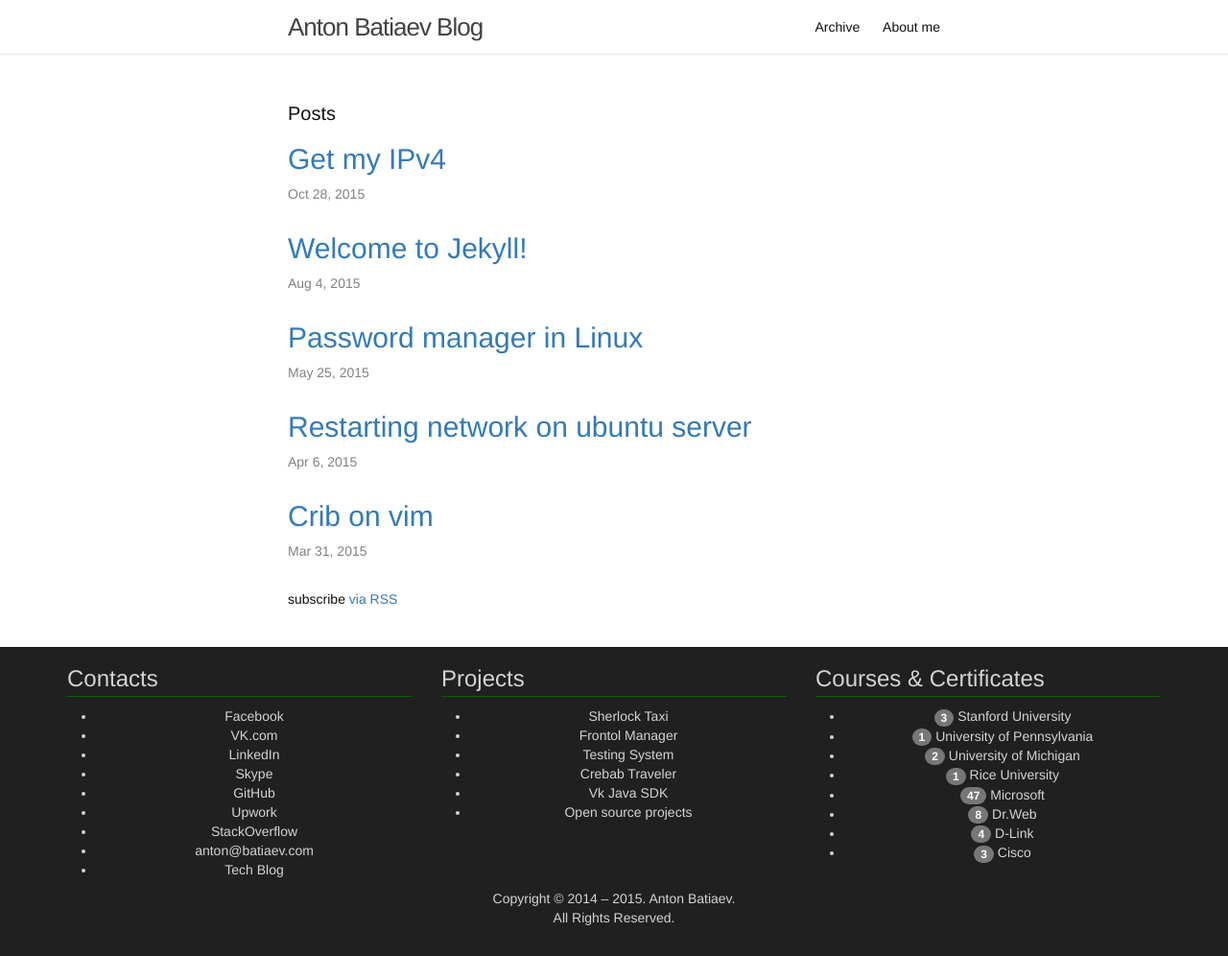
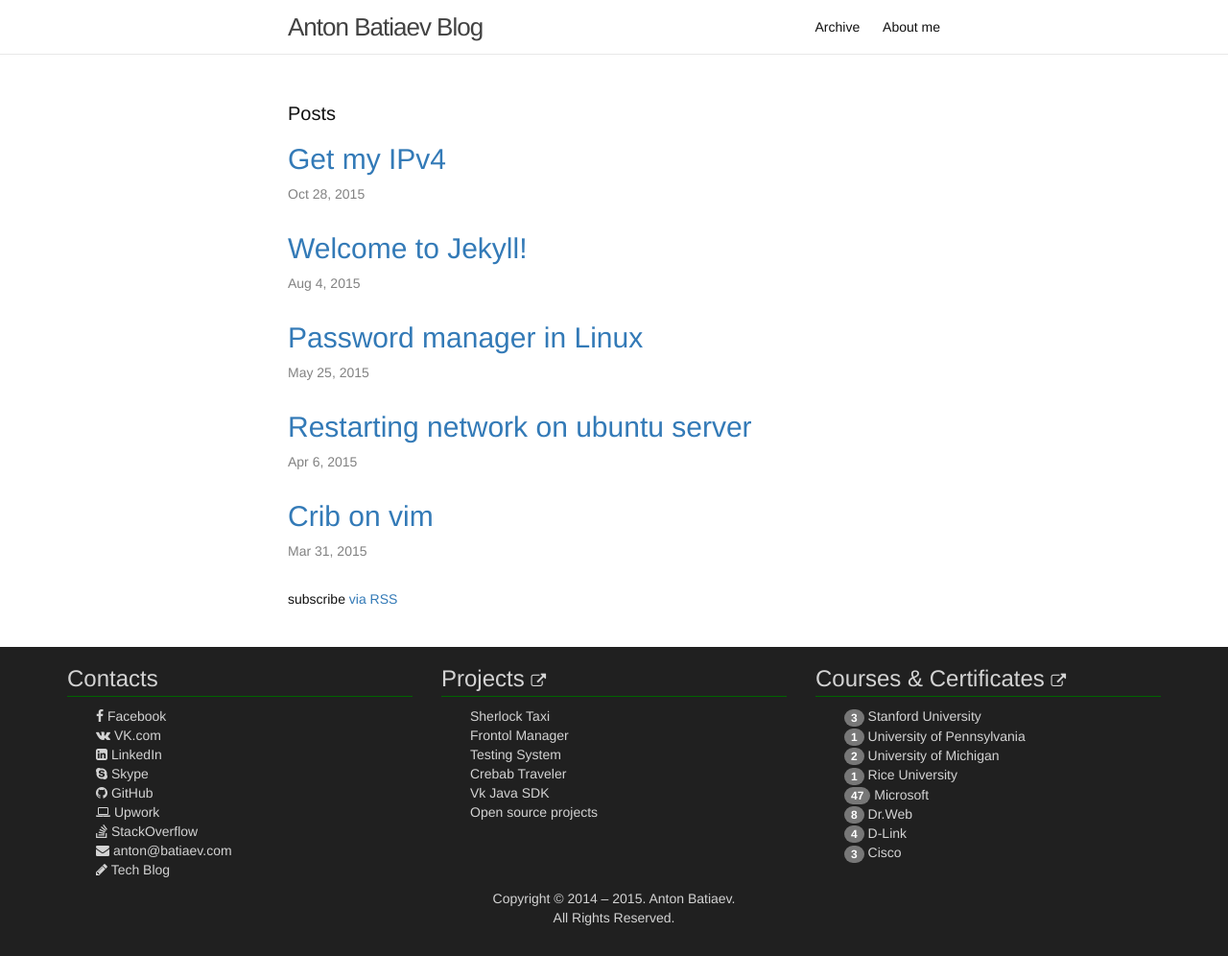
Before and after one commit to Batiaev/blog, a Jekyll site: the page built from index.html, in a window 1280 px wide. Shown: the whole page at 96% size. Built offline with Jekyll 4.4.1, drawn with Linux system fonts in a browser that asks for light colours; nearby versions of some CDN libraries; library files that are not in the unit come from our copies.

Commit message:
add font awesome

```diff
--- a/Gemfile
+++ b/Gemfile
@@ -2,4 +2,3 @@ source "https://rubygems.org"
 
 gem "jekyll"
 gem "html-proofer"
-gem 'font-awesome-sass'
--- a/_includes/head.html
+++ b/_includes/head.html
@@ -6,6 +6,7 @@
   <title>{% if page.title %}{{ page.title }}{% else %}{{ site.title }}{% endif %}</title>
   <meta name="description" content="{% if page.excerpt %}{{ page.excerpt | strip_html | strip_newlines | truncate: 160 }}{% else %}{{ site.description }}{% endif %}">
 
+  <link rel="stylesheet" href="{{ "/css/font-awesome.min.css" | prepend: site.baseurl }}">
   <link rel="stylesheet" href="{{ "/css/main.css" | prepend: site.baseurl }}">
   <link rel="canonical" href="{{ page.url | replace:'index.html','' | prepend: site.baseurl | prepend: site.url }}">
   <link rel="alternate" type="application/rss+xml" title="{{ site.title }}" href="{{ "/feed.xml" | prepend: site.baseurl | prepend: site.url }}" />
--- a/_sass/app.scss
+++ b/_sass/app.scss
@@ -37,3 +37,6 @@ footer h3 {
   border-bottom: 1px solid darkgreen;
   padding-bottom: 5px;
 }
+ul.fa-ul {
+  text-align: left;
+}
```
Also changed, not shown: css/font-awesome.min.css (added).
